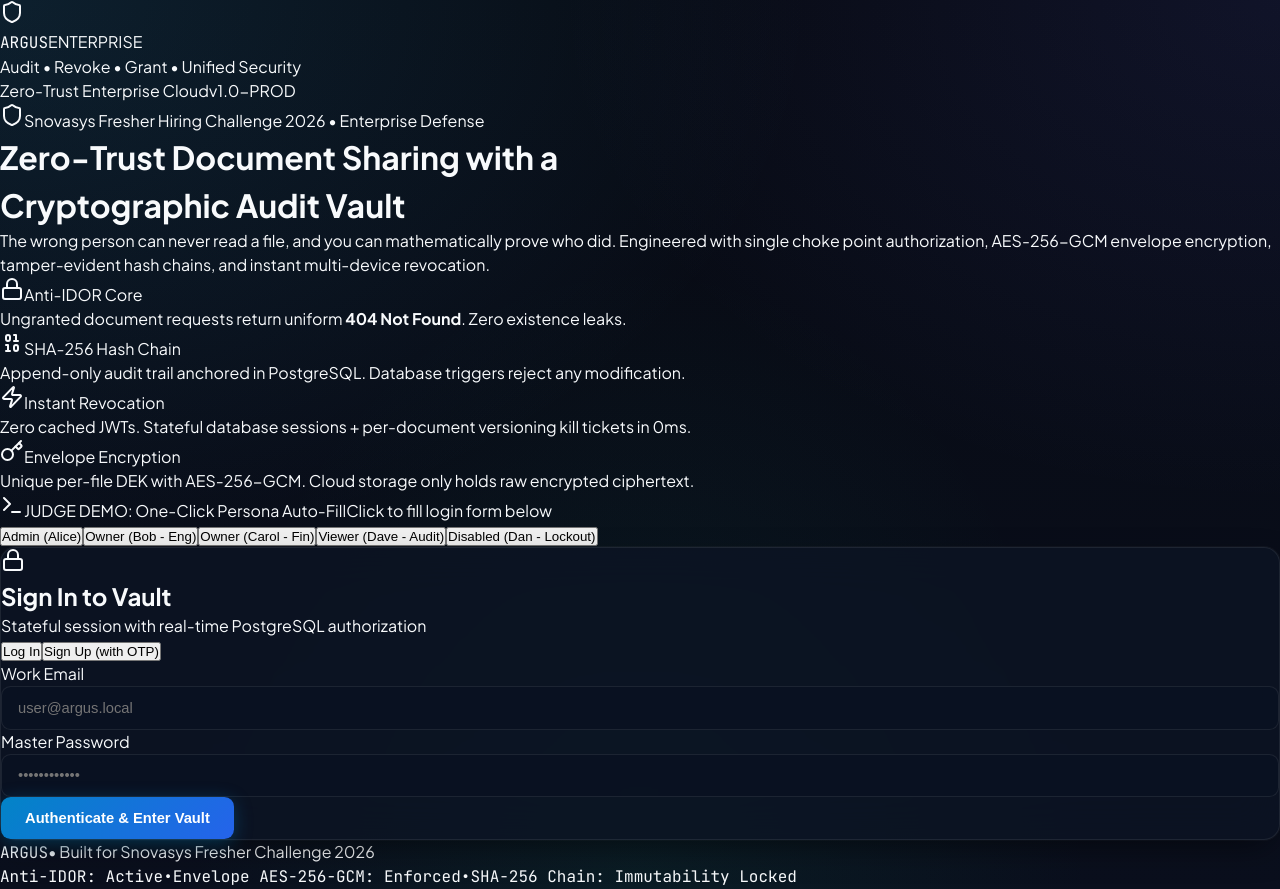
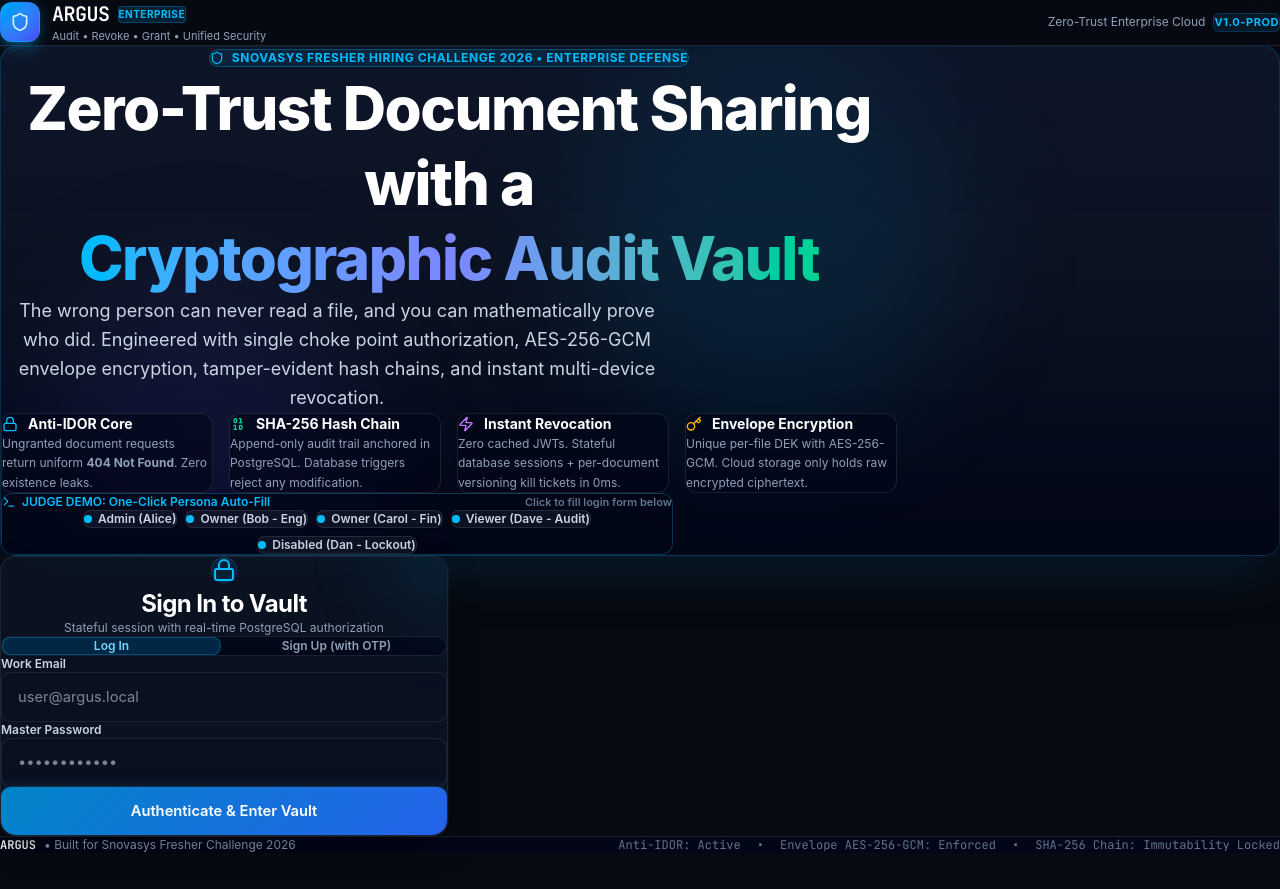
Before and after one commit to Gopibannu/Argus, a React (Vite) app in the folder client/: page / in a window 1280 px wide. After the commit the page ends 853 px from the top, so only its background shows below. Built offline with nearby package versions, Linux system fonts and the light colour scheme; no server answers.

Commit message:
style(css): configure @tailwindcss/vite plugin and enable full Tailwind v4 utility compilation

```diff
--- a/client/package.json
+++ b/client/package.json
@@ -14,7 +14,9 @@
     "react-dom": "^18.3.1"
   },
   "devDependencies": {
+    "@tailwindcss/vite": "^4.3.3",
     "@vitejs/plugin-react": "^4.3.4",
+    "tailwindcss": "^4.3.3",
     "vite": "^6.1.0"
   }
 }
--- a/client/src/index.css
+++ b/client/src/index.css
@@ -1,6 +1,4 @@
-@tailwind base;
-@tailwind components;
-@tailwind utilities;
+@import "tailwindcss";
 
 :root {
   --bg-primary: #070a12;
--- a/client/vite.config.js
+++ b/client/vite.config.js
@@ -1,9 +1,10 @@
 import { defineConfig } from 'vite';
 import react from '@vitejs/plugin-react';
+import tailwindcss from '@tailwindcss/vite';
 import path from 'node:path';
 
 export default defineConfig({
-  plugins: [react()],
+  plugins: [react(), tailwindcss()],
   server: {
     port: 3000,
     proxy: {
```
Also changed, not shown: 1 other file (tests, documents, lock files or other folders).
